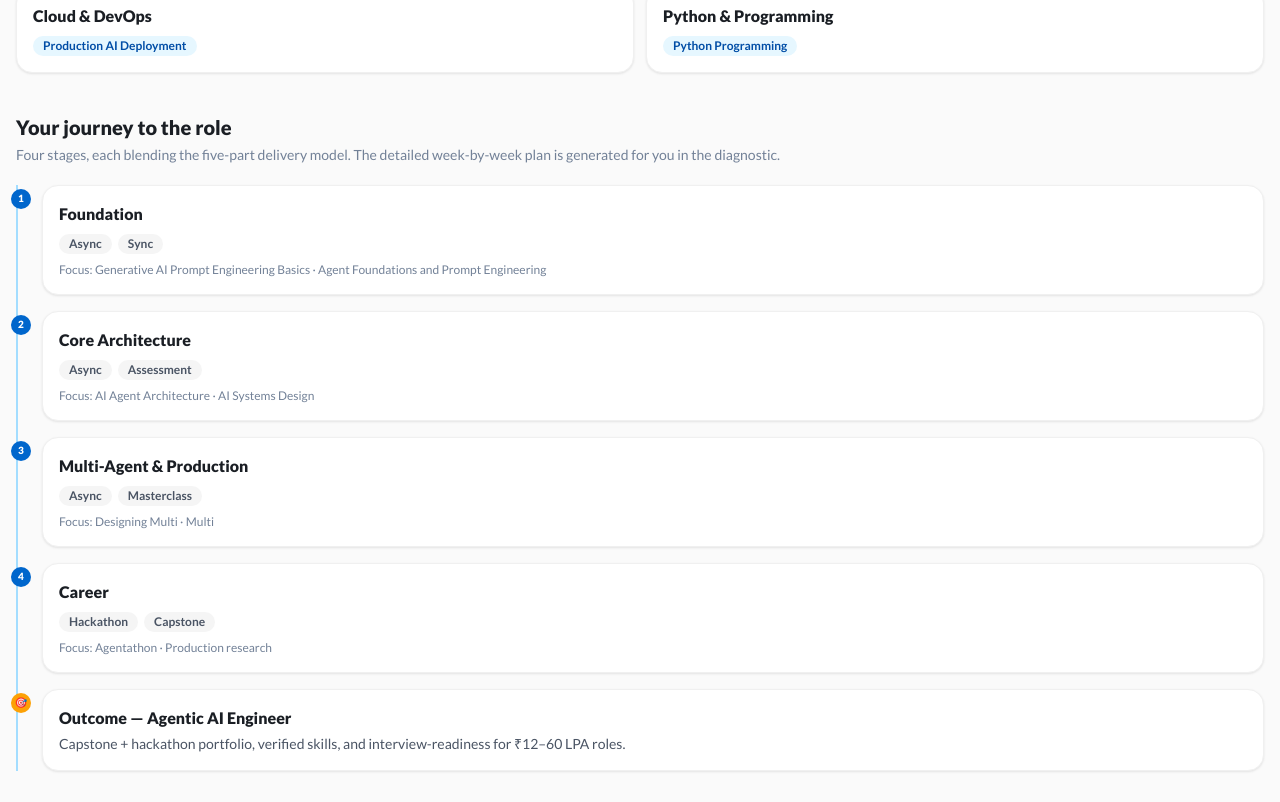
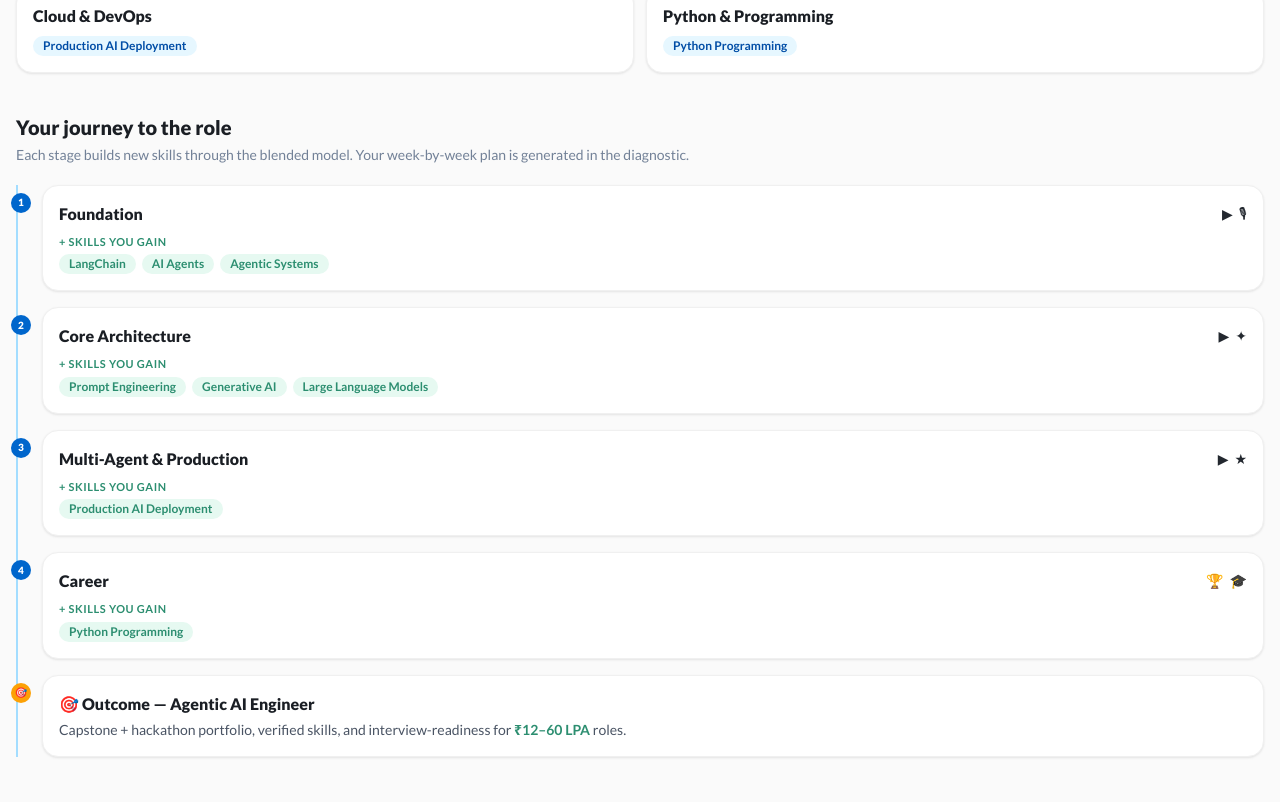
Before and after one commit to ravi6703/infyskill, a Next.js app: page /specializations/agentic-ai-engineer in a window 1280 px wide. Shown: the part 735-1537 px from the top of the page. Built offline with nearby package versions, Linux system fonts and the light colour scheme.

Commit message:
v8.2: rename PathFinder AI -> InfyAI everywhere; course page 'Why this matters' vision banner (course -> skills -> roles it unlocks + salary); specialization journey stages now show skills-gained + delivery icons (no raw course titles); strip stray ':' in course titles

```diff
--- a/app/course/[slug]/CourseDetail.jsx
+++ b/app/course/[slug]/CourseDetail.jsx
@@ -1,7 +1,10 @@
 "use client";
-import { useEffect, useState } from "react";
+import { useEffect, useMemo, useState } from "react";
 import Link from "next/link";
 import { sbSelect } from "../../../lib/supabase";
+import specs from "../../../data/journeys.json";
+
+const clean = (t) => t.replace(/^[:\s]+/, "");
 
 const ICON = { Video: "▶", Reading: "📄", Practice: "✏️", Assignment: "🧪", Quiz: "❓", Discussion: "💬", Lab: "🔬", Project: "🚀" };
 const SIDE = ["left", "right"];
@@ -24,6 +27,15 @@ export default function CourseDetail({ course }) {
 
   const totalVideos = data ? data.items.filter((i) => i.item_type === "Video").length : null;
 
+  // VISION: which specializations this course's skills feed into
+  const unlocks = useMemo(() => {
+    const cs = new Set(course.skills.map((s) => s.toLowerCase()));
+    return specs.map((sp) => {
+      const hits = sp.skills.filter((s) => cs.has(s.toLowerCase()));
+      return { sp, hits, pct: Math.round((hits.length / Math.max(6, sp.skills.length)) * 100) };
+    }).filter((x) => x.hits.length >= 2).sort((a, b) => b.hits.length - a.hits.length).slice(0, 4);
+  }, [course.skills]);
+
   return (
     <div>
       <Link href="/catalog" className="text-sm font-bold text-brand-600">← Catalog</Link>
@@ -35,7 +47,7 @@ export default function CourseDetail({ course }) {
               <span className="chip-blue">{course.domain}</span>
               <span className="chip-peel">{course.proficiency}</span>
             </div>
-            <h1 className="mt-3 text-3xl font-black text-ink-900">{course.title}</h1>
+            <h1 className="mt-3 text-3xl font-black text-ink-900">{clean(course.title)}</h1>
           </div>
           {data && (
             <div className="grid grid-cols-3 gap-4 text-center">
@@ -52,6 +64,27 @@ export default function CourseDetail({ course }) {
           </div>
         </div>
       </div>
+
+      {/* VISION — where this course takes you */}
+      {unlocks.length > 0 && (
+        <section className="mt-6 overflow-hidden rounded-2xl border border-brand-200 bg-gradient-to-br from-brand-50 to-white p-5">
+          <p className="text-xs font-bold uppercase tracking-widest text-brand-600">Why this matters</p>
+          <h2 className="mt-1 text-lg font-black text-ink-900">This course is a step toward {unlocks.length} AI-era role{unlocks.length > 1 ? "s" : ""}</h2>
+          <p className="mt-1 text-sm text-ink-600">A course → builds verified skills → which power real specializations → leading to a career. Here&apos;s where these skills take you:</p>
+          <div className="mt-4 grid gap-3 sm:grid-cols-2 lg:grid-cols-4">
+            {unlocks.map(({ sp, hits, pct }) => (
+              <Link key={sp.slug} href={`/specializations/${sp.slug}`} className="card p-4 transition hover:-translate-y-0.5 hover:shadow-lift">
+                <p className="font-black text-ink-900">{sp.role}</p>
+                {sp.salary && <p className="mt-0.5 text-sm font-bold text-teal-600">{sp.salary.india}</p>}
+                <div className="mt-2 h-1.5 w-full overflow-hidden rounded-full bg-ink-100">
+                  <div className="h-full bg-gradient-to-r from-brand-400 to-brand-600" style={{ width: `${Math.min(100, pct)}%` }} />
+                </div>
+                <p className="mt-1 text-[11px] text-ink-500">{hits.length} of this role&apos;s skills come from this course</p>
+              </Link>
+            ))}
+          </div>
+        </section>
+      )}
 
       <div className="mt-8 flex flex-wrap items-center justify-between gap-3">
         <h2 className="text-xl font-black text-ink-900">Learning Roadmap</h2>
--- a/app/course/[slug]/page.jsx
+++ b/app/course/[slug]/page.jsx
@@ -6,7 +6,7 @@ export function generateStaticParams() {
 }
 export function generateMetadata({ params }) {
   const c = courses.find((x) => x.slug === params.slug);
-  return { title: `${c ? c.title : "Course"} — PathFinder AI` };
+  return { title: `${c ? c.title : "Course"} — InfyAI` };
 }
 
 export default function CoursePage({ params }) {
--- a/app/degrees/[slug]/page.jsx
+++ b/app/degrees/[slug]/page.jsx
@@ -8,7 +8,7 @@ export function generateStaticParams() {
 }
 export function generateMetadata({ params }) {
   const d = degrees.find((x) => x.slug === params.slug);
-  return { title: `${d ? d.name : "Degree"} — PathFinder AI` };
+  return { title: `${d ? d.name : "Degree"} — InfyAI` };
 }
 
 const PILLARS = [["async", "▶ Async", "border-t-brand-500"], ["sync", "🎙 Live sync", "border-t-peel-500"], ["masterclass", "★ Masterclass", "border-t-flame-500"], ["hackathon", "🏆 Hackathon", "border-t-rose-500"], ["capstone", "🎓 Capstone", "border-t-brand-400"]];
--- a/app/degrees/page.jsx
+++ b/app/degrees/page.jsx
@@ -1,7 +1,7 @@
 import Link from "next/link";
 import degrees from "../../data/degrees_bi.json";
 
-export const metadata = { title: "Degree Programs — PathFinder AI" };
+export const metadata = { title: "Degree Programs — InfyAI" };
 
 export default function Degrees() {
   return (
--- a/app/layout.jsx
+++ b/app/layout.jsx
@@ -3,7 +3,7 @@ import Link from "next/link";
 import Nav from "../components/Nav";
 
 export const metadata = {
-  title: "PathFinder AI — Board Infinity",
+  title: "InfyAI — Board Infinity",
   description: "Skill-tagged course catalog, AI-era specializations and Board Infinity degree programs with a blended delivery model.",
   icons: { icon: "/favicon.svg" },
 };
@@ -23,7 +23,7 @@ export default function RootLayout({ children }) {
           <div className="mx-auto grid max-w-7xl gap-8 px-4 py-10 sm:grid-cols-3">
             <div>
               <img src="/bi-logo.svg" alt="Board Infinity" className="h-9 w-auto" />
-              <p className="mt-3 text-xs text-ink-500">Asia&apos;s #1 career-first learning ecosystem. PathFinder AI — skill intelligence, specializations & degree programs.</p>
+              <p className="mt-3 text-xs text-ink-500">Asia&apos;s #1 career-first learning ecosystem. InfyAI — skill intelligence, specializations & degree programs.</p>
             </div>
             {footerCols.map(([title, items]) => (
               <div key={title}>
--- a/app/page.jsx
+++ b/app/page.jsx
@@ -19,7 +19,7 @@ export default function Home() {
   return (
     <div>
       <section className="overflow-hidden rounded-2xl bg-gradient-to-br from-brand-500 to-brand-700 px-6 py-16 text-center text-white">
-        <p className="mb-3 text-sm font-bold uppercase tracking-widest text-brand-100">Board Infinity · PathFinder AI</p>
+        <p className="mb-3 text-sm font-bold uppercase tracking-widest text-brand-100">Board Infinity · InfyAI</p>
         <h1 className="mx-auto max-w-3xl text-4xl font-black sm:text-5xl">
           From a course, to a skill, to a <span className="text-peel-400">career</span>
         </h1>
--- a/app/specializations/[slug]/SpecDetail.jsx
+++ b/app/specializations/[slug]/SpecDetail.jsx
@@ -157,32 +157,45 @@ export default function SpecDetail({ spec }) {
         )}
       </section>
 
-      {/* the journey — stages only, no course content */}
+      {/* the journey — stages with skills gained + delivery icons (no course content) */}
       <section className="mt-10">
         <h2 className="text-xl font-black text-ink-900">Your journey to the role</h2>
-        <p className="mt-1 text-sm text-ink-500">Four stages, each blending the five-part delivery model. The detailed week-by-week plan is generated for you in the diagnostic.</p>
+        <p className="mt-1 text-sm text-ink-500">Each stage builds new skills through the blended model. Your week-by-week plan is generated in the diagnostic.</p>
         <div className="relative mt-5 space-y-4 border-l-2 border-brand-100 pl-6">
-          {spec.stages.map((st, i) => {
-            const comps = st.components;
-            const types = [...new Set(comps.map((c) => c.type))];
+          {(() => {
+            const DELIV = { Async: "▶", Sync: "🎙", Masterclass: "★", Hackathon: "🏆", Capstone: "🎓", Assessment: "✦" };
+            const per = Math.ceil(clusters.length / Math.max(1, spec.stages.length));
+            return spec.stages.map((st, i) => {
+              const types = [...new Set(st.components.map((c) => c.type))];
+              const stageSkills = clusters.slice(i * per, (i + 1) * per).flatMap(([, sks]) => sks.slice(0, 3));
               return (
                 <div key={st.name} className="relative">
-                <span className="absolute -left-[31px] top-1 grid h-5 w-5 place-items-center rounded-full bg-brand-500 text-[10px] font-black text-white">{i + 1}</span>
+                  <span className="absolute -left-[31px] top-2 grid h-5 w-5 place-items-center rounded-full bg-brand-500 text-[10px] font-black text-white">{i + 1}</span>
                   <div className="card p-4">
+                    <div className="flex flex-wrap items-center justify-between gap-2">
                       <p className="font-black text-ink-900">{st.name}</p>
-                  <div className="mt-2 flex flex-wrap gap-1.5">
-                    {types.map((t) => <span key={t} className="chip-gray">{t}</span>)}
+                      <div className="flex gap-1.5 text-sm" title={types.join(" · ")}>
+                        {types.map((t) => <span key={t} title={t}>{DELIV[t] || "•"}</span>)}
                       </div>
-                  <p className="mt-2 text-xs text-ink-500">Focus: {[...new Set(comps.flatMap((c) => c.content.split(/[:&-]/)[0].trim()).slice(0, 2))].join(" · ")}</p>
+                    </div>
+                    {stageSkills.length > 0 && (
+                      <div className="mt-2">
+                        <p className="text-[11px] font-bold uppercase tracking-wider text-teal-600">+ Skills you gain</p>
+                        <div className="mt-1 flex flex-wrap gap-1.5">
+                          {stageSkills.map((s) => <span key={s} className="chip-green">{s}</span>)}
+                        </div>
+                      </div>
+                    )}
                   </div>
                 </div>
               );
-          })}
+            });
+          })()}
           <div className="relative">
-            <span className="absolute -left-[31px] top-1 grid h-5 w-5 place-items-center rounded-full bg-peel-500 text-[10px] text-white">🎯</span>
+            <span className="absolute -left-[31px] top-2 grid h-5 w-5 place-items-center rounded-full bg-peel-500 text-[10px] text-white">🎯</span>
             <div className="card border-peel-200 bg-peel-50 p-4">
-              <p className="font-black text-ink-900">Outcome — {spec.role}</p>
-              <p className="mt-1 text-sm text-ink-600">Capstone + hackathon portfolio, verified skills, and interview-readiness for {spec.salary?.india} roles.</p>
+              <p className="font-black text-ink-900">🎯 Outcome — {spec.role}</p>
+              <p className="mt-1 text-sm text-ink-600">Capstone + hackathon portfolio, verified skills, and interview-readiness for <b className="text-teal-600">{spec.salary?.india}</b> roles.</p>
             </div>
           </div>
         </div>
--- a/app/specializations/[slug]/page.jsx
+++ b/app/specializations/[slug]/page.jsx
@@ -7,7 +7,7 @@ export function generateStaticParams() {
 }
 export function generateMetadata({ params }) {
   const s = specs.find((x) => x.slug === params.slug);
-  return { title: `${s ? s.role : "Specialization"} — PathFinder AI` };
+  return { title: `${s ? s.role : "Specialization"} — InfyAI` };
 }
 
 export default function Page({ params }) {
--- a/components/Nav.jsx
+++ b/components/Nav.jsx
@@ -17,7 +17,7 @@ export default function Nav() {
         <Link href="/" className="flex shrink-0 items-center gap-2.5">
           <img src="/bi-logo.svg" alt="Board Infinity" className="h-8 w-auto" />
           <span className="hidden h-6 w-px bg-ink-200 sm:block" />
-          <span className="hidden text-sm font-bold text-ink-700 sm:block">PathFinder <span className="text-brand-500">AI</span></span>
+          <span className="hidden text-lg font-black text-ink-800 sm:block">Infy<span className="text-brand-500">AI</span></span>
         </Link>
         <nav className="flex flex-wrap items-center gap-1 text-sm font-bold">
           {links.map(([href, label]) => (
--- a/components/WeekPlan.jsx
+++ b/components/WeekPlan.jsx
@@ -149,7 +149,7 @@ export default function WeekPlan({ plan, planKey }) {
       <div className="mt-4 flex flex-wrap items-center gap-2 print:hidden">
         <button onClick={() => window.print()} className="btn-ghost text-xs">🖨 Print</button>
         <a className="btn-ghost text-xs" target="_blank" rel="noreferrer"
-          href={`https://wa.me/?text=${encodeURIComponent(`My ${plan.totalWeeks}-week learning journey on PathFinder AI by Board Infinity — ${plan.totalHours} hours, ${plan.moduleCount} modules. Build yours: https://infyskill.vercel.app/diagnostic`)}`}>Share</a>
+          href={`https://wa.me/?text=${encodeURIComponent(`My ${plan.totalWeeks}-week learning journey on InfyAI by Board Infinity — ${plan.totalHours} hours, ${plan.moduleCount} modules. Build yours: https://infyskill.vercel.app/diagnostic`)}`}>Share</a>
         <button onClick={() => { setCustomize(!customize); setSwapOpen(null); setAddOpen(null); }}
           className={`btn text-xs ${customize ? "bg-brand-600 text-ink-900" : "border border-ink-300 text-ink-700"}`}>
           ✏️ {customize ? "Done customizing" : "Customize plan"}
```
Lines whose indentation alone changed are shown as unchanged.
